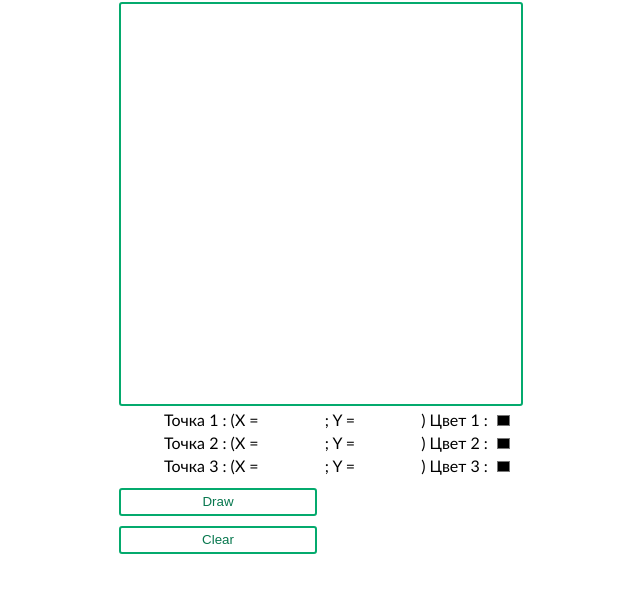
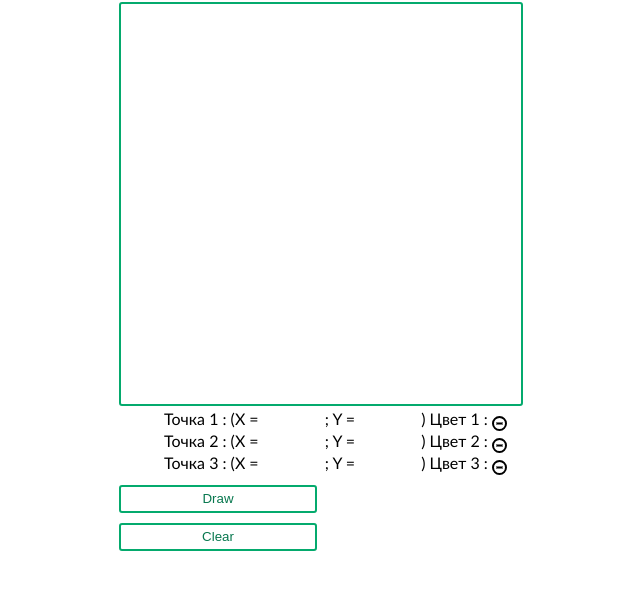
Before and after one commit to JinKamino/IvanovGraphics, a plain HTML site: page lab3/Task 3 Ivanov/graphic_3.html in a window 1280 px wide. Shown: the part 158-750 px from the top of the page, without its empty margins (321-961 px from the left). Drawn offline with Linux system fonts and the light colour scheme.

Commit message:
style change

```diff
--- a/lab3/Task 3 Ivanov/graphic_3.html
+++ b/lab3/Task 3 Ivanov/graphic_3.html
@@ -43,16 +43,25 @@
             padding-left: 45px;
         }
         #P1_color{
-            height: 23px;
-            width: 23px;
+            height: 15px;
+            width: 15px;
+            border-radius: 50%;
+            padding: 0px 0px;
+            border: 2px solid black; */
         }
         #P2_color{
-            height: 23px;
-            width: 23px;
+            height: 15px;
+            width: 15px;
+            border-radius: 50%;
+            padding: 0px 0px;
+            border: 2px solid black; */
         }
         #P3_color{
-            height: 23px;
-            width: 23px;
+            height: 15px;
+            width: 15px;
+            border-radius: 50%;
+            padding: 0px 0px;
+            border: 2px solid black; */
         }
     </style>
     <title>Lab03_3</title>
```
